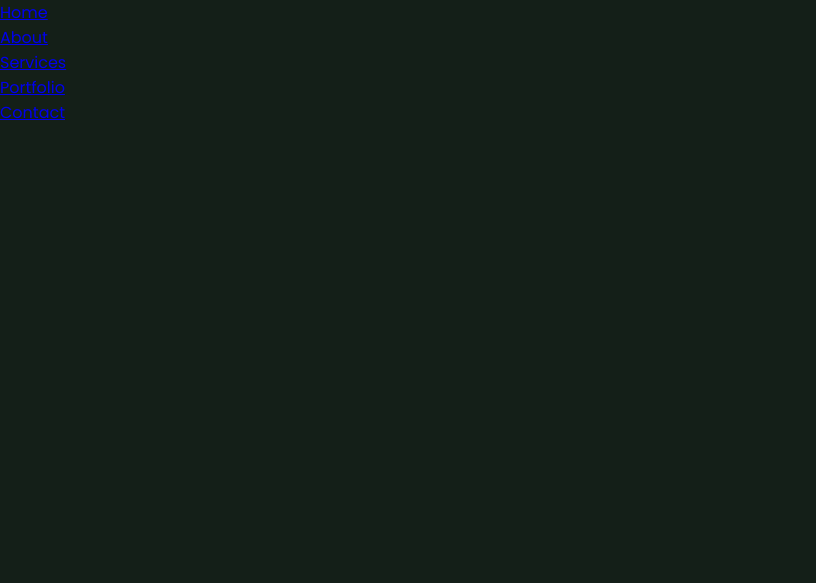
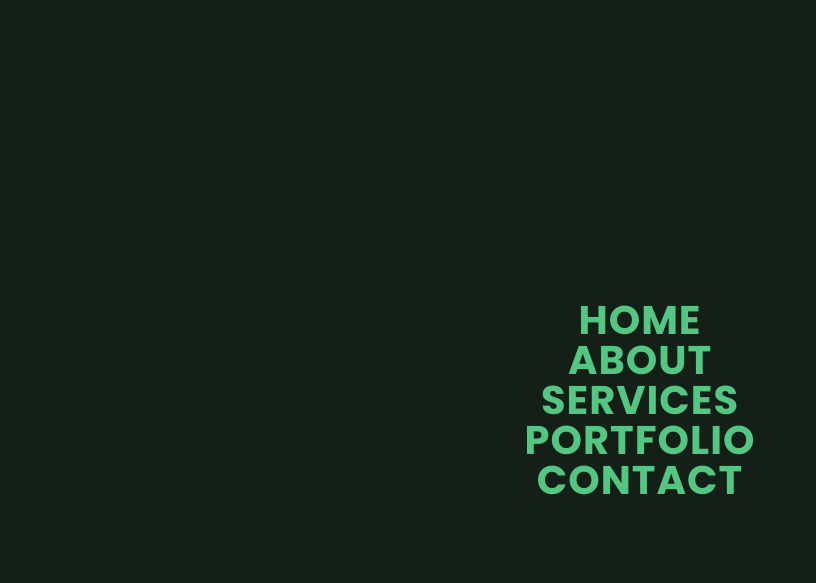
Before and after one commit to lucasllimati/full-screen-menu, a plain HTML site: page index.html in a window 1280 px wide. Shown: the whole page, without its empty margins (0-816 px from the left). Drawn offline with Linux system fonts and the light colour scheme.

Commit message:
Update style.css

```diff
--- a/css/style.css
+++ b/css/style.css
@@ -62,3 +62,31 @@ body{
   display: flex;
   transition: all 0.5s ease;
 }
+.nav ul{
+  margin: auto;
+  list-style: none;
+  padding: 80px 15px;
+}
+.nav li{
+  text-align: center;
+  line-height: 1;
+  overflow-y: hidden;
+}
+.van li+li{
+  margin-top: 30px;
+}
+.nav a{
+  color: hsl(144, 50%, 55%);
+  display: inline-block;
+  font-size: 40px;
+  text-transform: uppercase;
+  font-weight: bold;
+  letter-spacing: 1px;
+  text-decoration: none;
+  padding: 0 15px;
+  position: relative;
+  transition: color 0.6 cubic-bezier(.97, .02, .01,.98), transform 1s ease, opacity 0.3 ease;
+}
+.nav a:hover{
+  color: hsl(0, 0%, 90%);
+}
```
